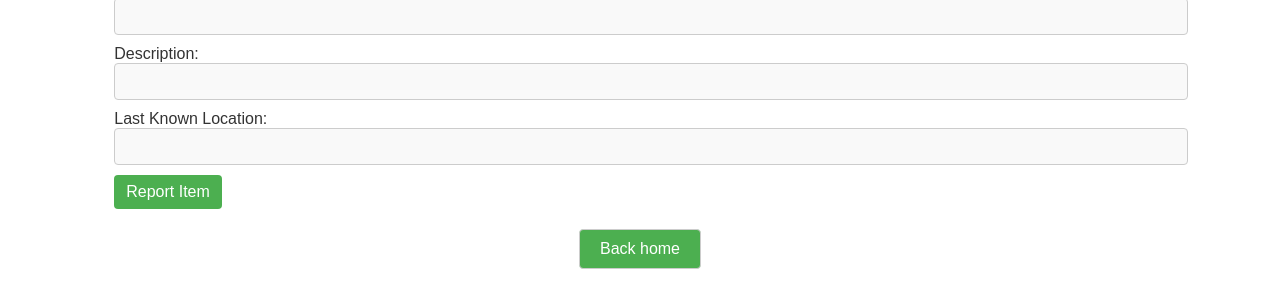
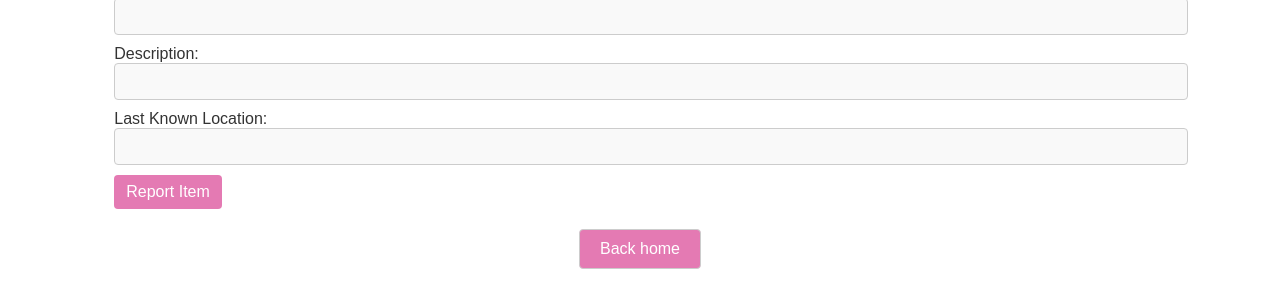
Before and after one commit to mmmejiamendoza/semester-project, a website: page code/public/report.html in a window 1280 px wide. Shown: the part 193-500 px from the top of the page. Drawn offline with Linux system fonts and the light colour scheme; no server answers.

Commit message:
pink buttons

```diff
--- a/code/public/base.css
+++ b/code/public/base.css
@@ -86,14 +86,14 @@ th, td {
 }
 
 th {
-    background-color: #4CAF50;
+    background-color: #e47ab3;
     color: white;
 }
 
 /* Button Styles */
 button {
     padding: 8px 12px;
-    background-color: #4CAF50;
+    background-color: #e47ab3;
     color: white;
     border: none;
     border-radius: 4px;
@@ -101,13 +101,13 @@ button {
 }
 
 button:hover {
-    background-color: #45a049;
+    background-color: #e47ab3;
 }
 
 /* Links */
 .back-link, .dropdown-menu a {
     padding: 10px 20px;
-    background-color: #4CAF50;
+    background-color: #e47ab3;
     color: white;
     text-decoration: none;
     border-radius: 4px;
```
